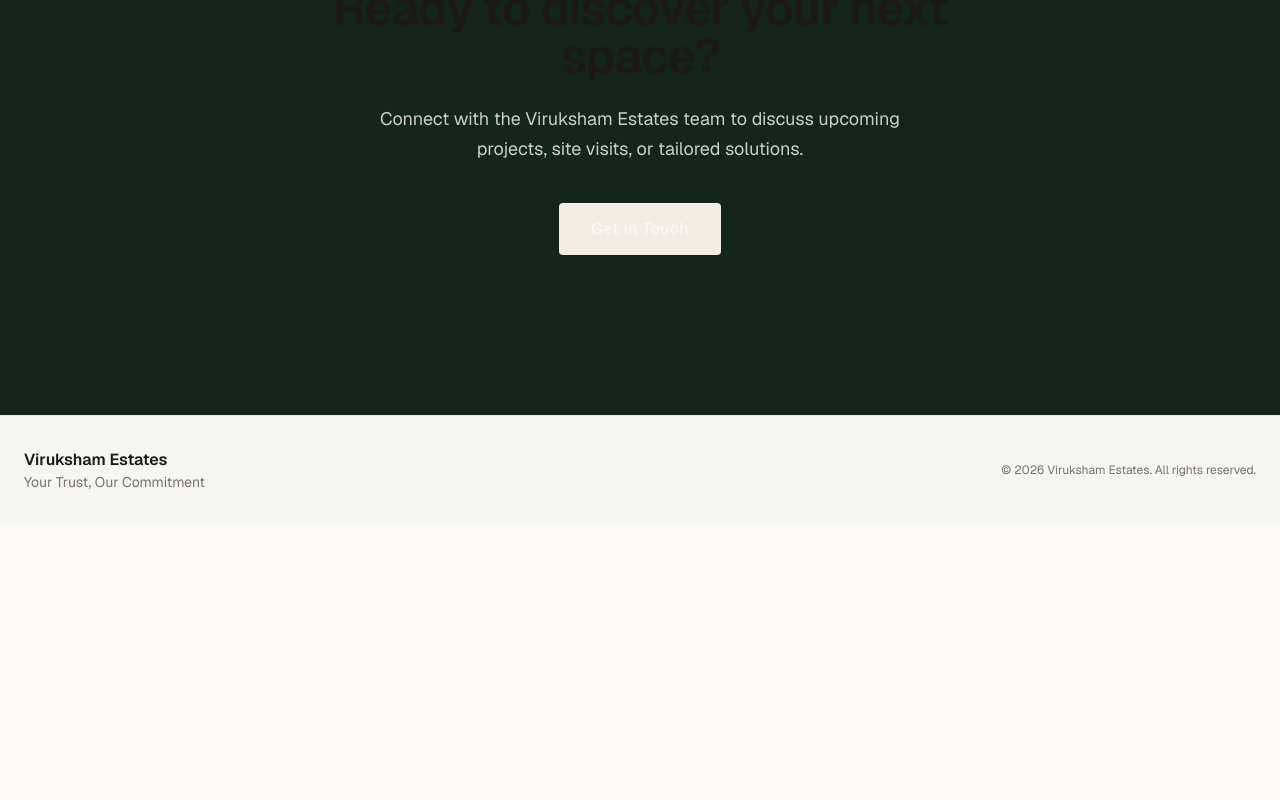
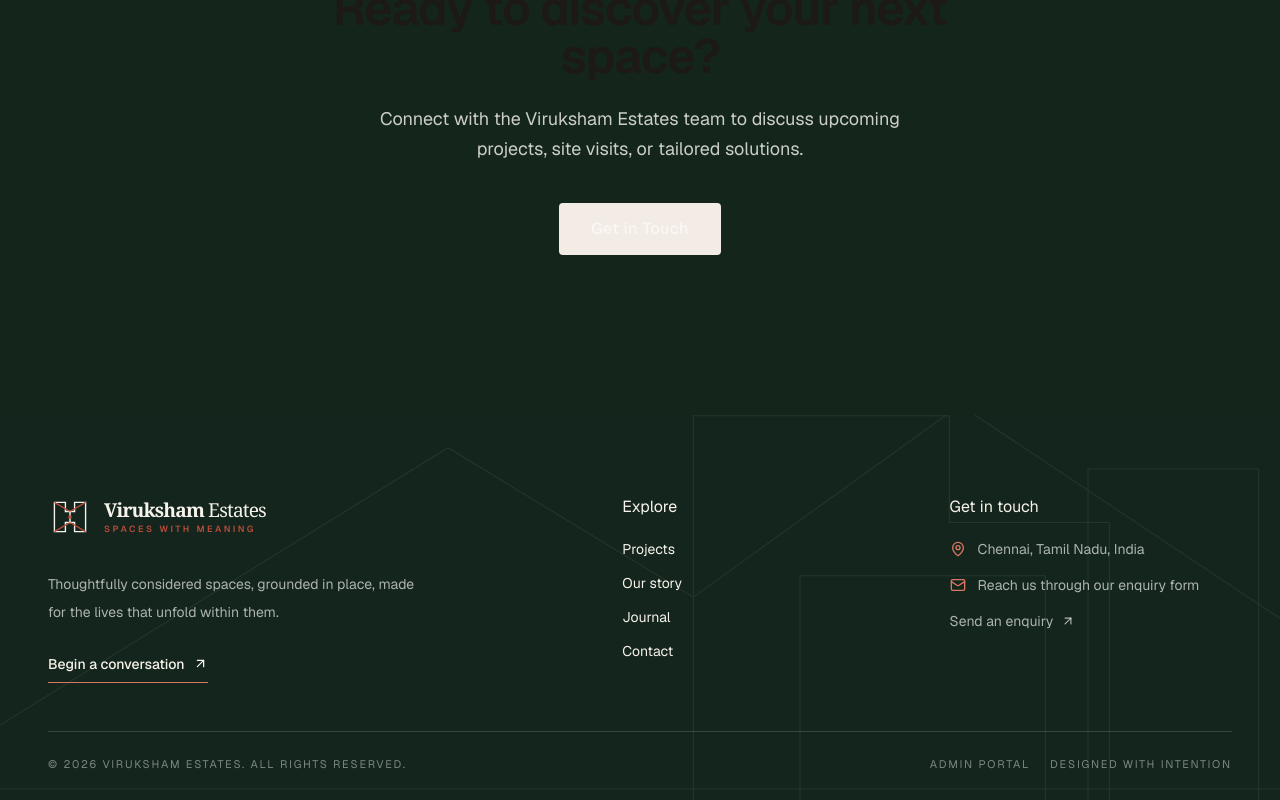
Before and after one commit to Sanjayram3269/viruksham-estates, a Next.js app: page /about in a window 1280 px wide. Shown: the part 2791-3591 px from the top of the page. Before the commit the page ends 3315 px from the top, so only its background shows below. Built offline with nearby package versions, Linux system fonts and the light colour scheme.

Commit message:
feat: elevate branded public footer

```diff
--- a/components/layout/site-footer.tsx
+++ b/components/layout/site-footer.tsx
@@ -1,34 +1,60 @@
-"use client";
+import Link from "next/link";
+import { ArrowUpRight, Instagram, Mail, MapPin } from "lucide-react";
+import { BrandMark } from "@/components/brand/brand-mark";
 
-import { useSyncExternalStore } from "react";
-
-const emptySubscribe = () => () => {};
-
-function getSnapshot() {
-  return new Date().getFullYear();
-}
-
-function getServerSnapshot() {
-  return 2026;
-}
+const footerLinks = [
+  { label: "Projects", href: "/projects" },
+  { label: "Our story", href: "/about" },
+  { label: "Journal", href: "/journal" },
+  { label: "Contact", href: "/contact" },
+];
 
 export function SiteFooter() {
-  const currentYear = useSyncExternalStore(
-    emptySubscribe,
-    getSnapshot,
-    getServerSnapshot
-  );
-
   return (
-    <footer className="border-t border-stone-200 bg-stone-100 text-stone-600">
-      <div className="mx-auto flex max-w-7xl flex-col items-center justify-between gap-4 px-6 py-8 sm:flex-row">
-        <div>
-          <p className="text-base font-semibold text-stone-900">Viruksham Estates</p>
-          <p className="text-sm text-stone-500">Your Trust, Our Commitment</p>
+    <footer className="relative overflow-hidden bg-[#13251c] text-[#f7f3ec]">
+      <div className="absolute inset-0 pointer-events-none opacity-[0.07]" aria-hidden="true">
+        <svg className="h-full w-full" viewBox="0 0 1200 420" preserveAspectRatio="xMidYMid slice">
+          <path d="M650 420V30H890V130H1040V420M750 420V180H980V420M1020 420V80H1180V420M0 380H1200" fill="none" stroke="white" strokeWidth="1" />
+          <path d="M0 320L420 60L650 200L900 20L1200 220" fill="none" stroke="white" strokeWidth="1" />
+        </svg>
+      </div>
+      <div className="relative mx-auto max-w-[1440px] px-5 pb-7 pt-16 sm:px-8 lg:px-12 lg:pt-20">
+        <div className="grid gap-12 border-b border-white/15 pb-12 lg:grid-cols-[1.4fr_0.7fr_0.8fr] lg:gap-20">
+          <div className="max-w-lg">
+            <BrandMark inverse />
+            <p className="mt-6 max-w-sm text-sm leading-7 text-white/65">
+              Thoughtfully considered spaces, grounded in place, made for the lives that unfold within them.
+            </p>
+            <Link href="/contact" className="mt-7 inline-flex items-center gap-2 border-b border-[#d97862] pb-2 text-sm font-medium text-white transition hover:text-[#edb1a3]">
+              Begin a conversation <ArrowUpRight size={15} />
+            </Link>
+          </div>
+          <div>
+            <p className="eyebrow-footer">Explore</p>
+            <nav className="mt-5 flex flex-col items-start gap-3.5">
+              {footerLinks.map((link) => (
+                <Link key={link.href} href={link.href} className="text-sm text-white/65 transition hover:translate-x-1 hover:text-white">
+                  {link.label}
+                </Link>
+              ))}
+            </nav>
+          </div>
+          <div>
+            <p className="eyebrow-footer">Get in touch</p>
+            <div className="mt-5 flex flex-col gap-4 text-sm text-white/65">
+              <p className="flex items-start gap-3"><MapPin size={16} className="mt-0.5 shrink-0 text-[#d97862]" />Chennai, Tamil Nadu, India</p>
+              <p className="flex items-start gap-3"><Mail size={16} className="mt-0.5 shrink-0 text-[#d97862]" />Reach us through our enquiry form</p>
+              <Link href="/contact" className="inline-flex items-center gap-2 text-white transition hover:text-[#edb1a3]">Send an enquiry <ArrowUpRight size={14} /></Link>
+            </div>
+          </div>
         </div>
-        <p className="text-xs text-stone-500">
-          &copy; {currentYear} Viruksham Estates. All rights reserved.
-        </p>
+        <div className="flex flex-col gap-4 pt-6 text-[11px] uppercase tracking-[0.16em] text-white/45 sm:flex-row sm:items-center sm:justify-between">
+          <p>© {new Date().getFullYear()} Viruksham Estates. All rights reserved.</p>
+          <div className="flex items-center gap-5">
+            <Link href="/admin/login" className="transition hover:text-white">Admin portal</Link>
+            <span>Designed with intention</span>
+          </div>
+        </div>
       </div>
     </footer>
   );
```
